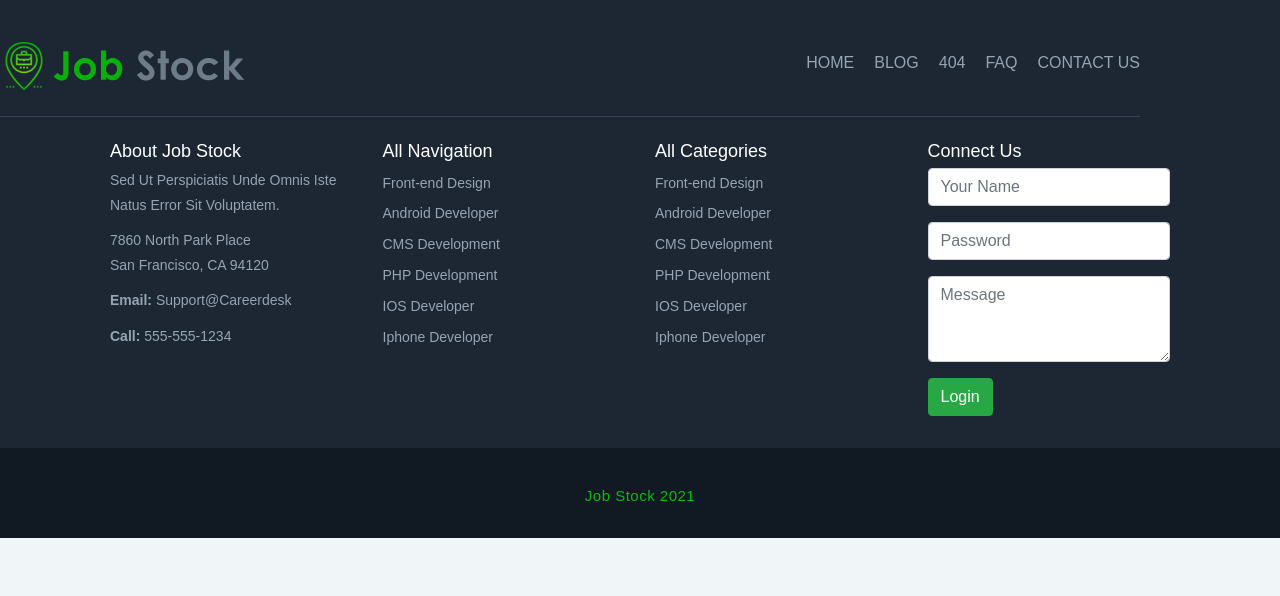
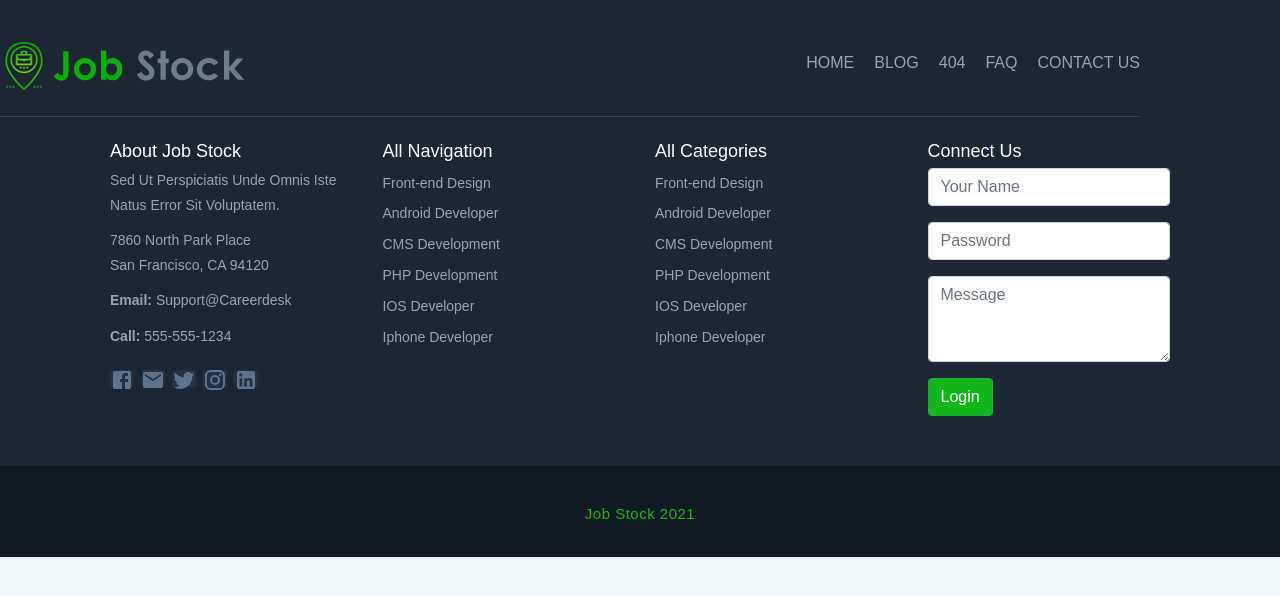
Before and after one commit to danishulhassan7/job-stock, a React (Create React App) app in the folder job-stock/: page /footer in a window 1280 px wide. Shown: the top 596 px of the page. Built offline with nearby package versions, Linux system fonts and the light colour scheme.

Commit message:
Job-Stock >> Using Mat. UI Icons

```diff
--- a/job-stock/src/Footer.css
+++ b/job-stock/src/Footer.css
@@ -104,7 +104,8 @@ h3.widgettitle.widget-title {
 
 .footer-social li a:hover i {
 	background: #11b719;
-	color: #fff
+	color: #fff;
+	padding: 7px 5px;
 }
 
 ul.footer-navigation {
--- a/job-stock/src/components/DownloadApp.js
+++ b/job-stock/src/components/DownloadApp.js
@@ -6,6 +6,7 @@ import appImg from '../assets/img/iphone.png';
 import 'bootstrap/dist/css/bootstrap.min.css';
 import { FontAwesomeIcon } from '@fortawesome/react-fontawesome';
 import {faAppleAlt} from '@fortawesome/free-solid-svg-icons';
+import AndroidIcon from '@material-ui/icons/Android';
 
 export const DownloadApp = (props) => (
     <Styles>
@@ -24,7 +25,7 @@ export const DownloadApp = (props) => (
                                 </i>Download</a><a href="#"
                                 className="btn call-btn"><i
                                     className="fa fa-android">
-                                        <FontAwesomeIcon icon={faAppleAlt}/>
+                                        <AndroidIcon/>
                                         </i>Download</a>
                         </div>
                     </Col>
--- a/job-stock/src/components/Footer.js
+++ b/job-stock/src/components/Footer.js
@@ -7,6 +7,9 @@ import FooterImg from '../assets/img/footer-logo.png';
 import FooterForm from './FooterForm';
 import FacebookIcon from '@material-ui/icons/Facebook';
 import EmailIcon from '@material-ui/icons/Email';
+import TwitterIcon from '@material-ui/icons/Twitter';
+import InstagramIcon from '@material-ui/icons/Instagram';
+import LinkedInIcon from '@material-ui/icons/LinkedIn';
 function Footer() {
     return (
         <Styles>
@@ -38,11 +41,11 @@ function Footer() {
                                     <p><strong>Email:</strong> Support@careerdesk</p>
                                     <p><strong>Call:</strong> <a href="tel:+15555555555">555-555-1234</a></p>
                                     <ul className="footer-social">
-                                        <li><a href="#"><i className="fa fa-facebook"></i></a></li>
-                                        <li><a href="#"><i className="fa fa-google-plus"></i></a></li>
-                                        <li><a href="#"><i className="fa fa-twitter"></i></a></li>
-                                        <li><a href="#"><i className="fa fa-instagram"></i></a></li>
-                                        <li><a href="#"><i className="fa fa-linkedin"></i></a></li>
+                                        <li><a href="#"><i> <FacebookIcon /></i></a></li>
+                                        <li><a href="#"><i><EmailIcon /></i></a></li>
+                                        <li><a href="#"><i><TwitterIcon /></i></a></li>
+                                        <li><a href="#"><i><InstagramIcon /></i></a></li>
+                                        <li><a href="#"><i><LinkedInIcon /></i></a></li>
                                     </ul>
                                 </div>
                             </div>
--- a/job-stock/src/components/FooterForm.js
+++ b/job-stock/src/components/FooterForm.js
@@ -16,7 +16,8 @@ function FooterForm() {
     <Form.Group controlId="exampleForm.ControlTextarea1">
         <Form.Control as="textarea" rows={3} placeholder="Message" />
     </Form.Group>
-    <Button variant="success">Login</Button>
+    <Button variant="success" style={{	backgroundColor:" #11b719",
+	color: "#fff"}}>Login</Button>
 </Form>
     );
 }
```
Also changed, not shown: 1 other file (tests, documents, lock files or other folders).
